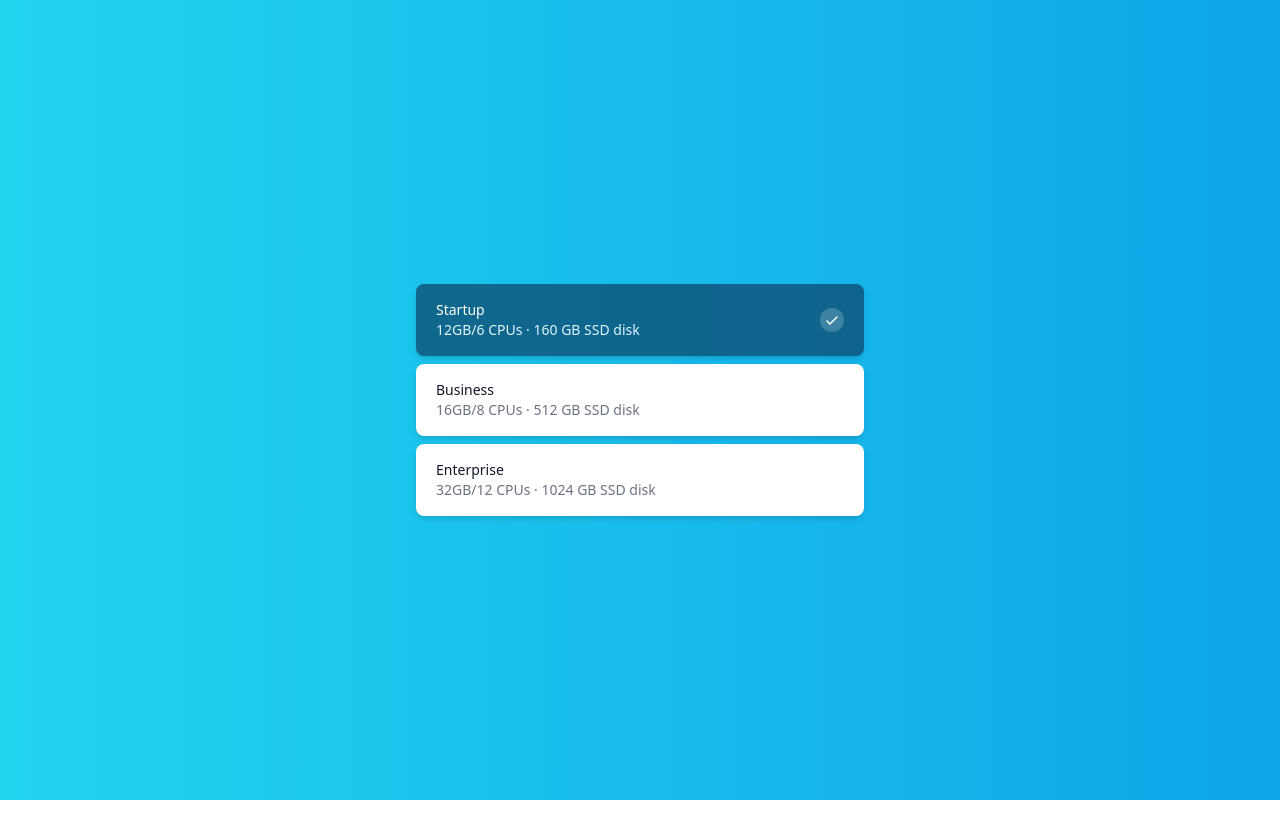
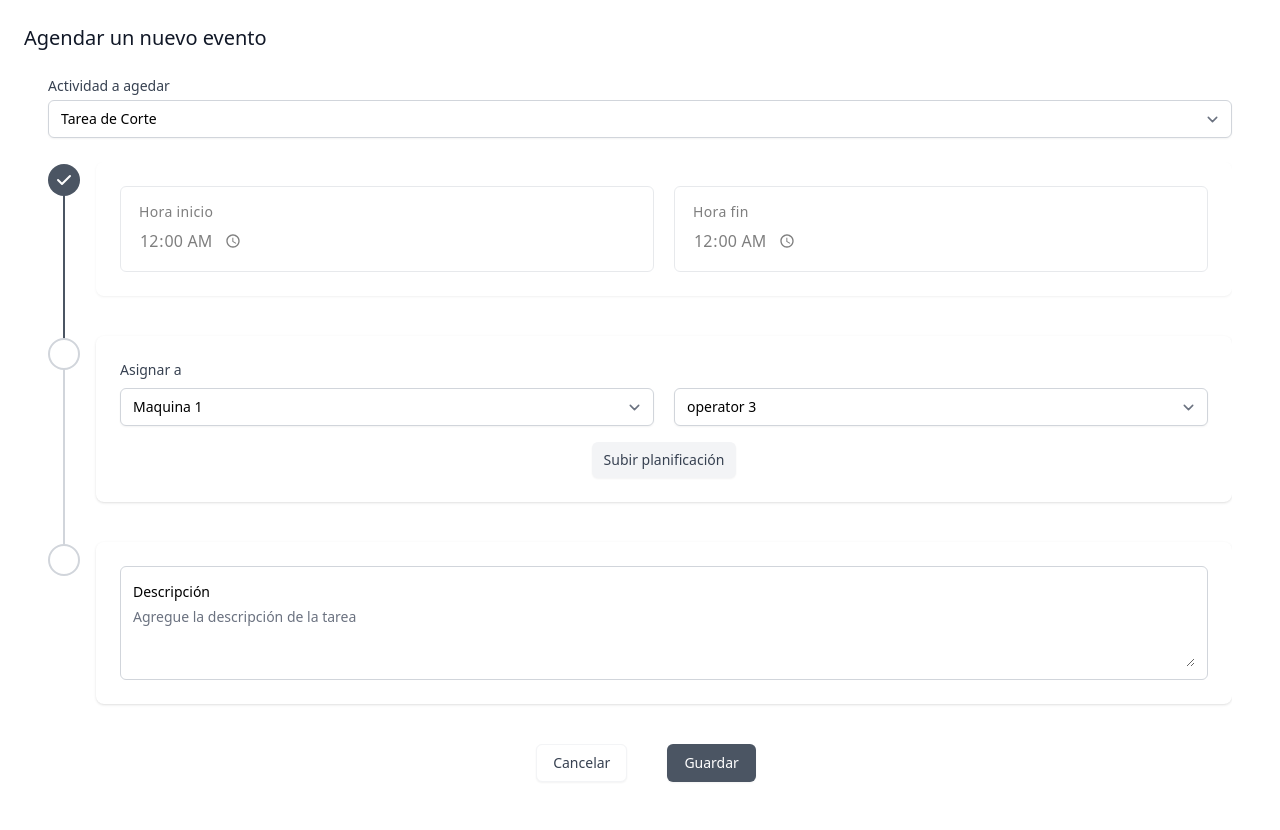
Before and after one commit to abimaell95/T1-CRONUS, a React (Create React App) app in the folder frontend/: page / in a window 1280 px wide. Before the commit the page ends 800 px from the top, so only its background shows below. Built offline with nearby package versions, Linux system fonts and the light colour scheme.

Commit message:
add: maintenance and repair event

```diff
--- a/frontend/src/index.js
+++ b/frontend/src/index.js
@@ -2,10 +2,11 @@ import React from 'react';
 import ReactDOM from 'react-dom/client';
 import './index.css';
 import App from './ui/components/App/App';
+import NewEvemtForm from './ui/components/NewEventForm'
 
 const root = ReactDOM.createRoot(document.getElementById('root'));
 root.render(
   <React.StrictMode>
-    <App />
+    <NewEvemtForm />
   </React.StrictMode>
 );
--- a/frontend/src/ui/components/NewEventForm/AssignTask/index.js
+++ b/frontend/src/ui/components/NewEventForm/AssignTask/index.js
@@ -1,6 +1,5 @@
 import { useState } from 'react';
 
-function AssignTask(){
 const machines = [
     {
         "id": 0,
@@ -29,6 +28,8 @@ function AssignTask(){
         "label": "operator 3"
     }
 ]
+
+function AssignTask(){
     const [operatorId, setOperatorId] = useState(2);
     const [machineId, setMachineId] = useState(0);
 
@@ -43,7 +44,6 @@ function AssignTask(){
                 <select
                     id="machines"
                     name="machines"
-                    autoComplete="machines-name"
                     value={machineId}
                     className="w-1/2 block w-full py-2 px-3 border border-gray-300 bg-white rounded-md shadow-sm focus:outline-none focus:ring-gray-500 focus:border-gray-500 sm:text-sm"
                     onChange={(e)=>setMachineId(e.target.value)}
@@ -54,7 +54,6 @@ function AssignTask(){
                 <select
                     id="operators"
                     name="operators"
-                    autoComplete="operators-name"
                     value={operatorId}
                     className="w-1/2 block w-full py-2 px-3 border border-gray-300 bg-white rounded-md shadow-sm focus:outline-none focus:ring-gray-500 focus:border-gray-500 sm:text-sm"
                     onChange={(e) => setOperatorId(e.target.value)}
--- a/frontend/src/ui/components/NewEventForm/Description/index.js
+++ b/frontend/src/ui/components/NewEventForm/Description/index.js
@@ -2,6 +2,7 @@ import { useState } from 'react';
 
 function Description(){
     const [description, setDescription] = useState("");
+
     return(
         <div className="shadow p-6 rounded-lg mb-4">
             <div className="rounded-md p-3 bg-white border border-gray-300">
--- a/frontend/src/ui/components/NewEventForm/Stepper/index.js
+++ b/frontend/src/ui/components/NewEventForm/Stepper/index.js
@@ -3,6 +3,8 @@ import { useState } from 'react';
 import AssignTask from '../AssignTask';
 import TimesInput from '../TimesInput';
 import Description from '../Description';
+import MaintenanceInput from '../MaintenanceInput';
+import Repair from '../Repair';
 
 import { CheckIcon } from '@heroicons/react/solid'
 
@@ -10,26 +12,31 @@ function classNames(...classes) {
   return classes.filter(Boolean).join(' ')
 }
 const steps_ = [
-  { name: 'Create account', description: 'Vitae sed mi luctus laoreet.', href: '#', status: 'complete', component: TimesInput},
-  { name: 'Business information', description: 'Penatibus eu quis ante.', href: '#', status: 'upcoming', component: AssignTask },
-  { name: 'Preview', description: 'Iusto et officia maiores porro ad non quas.', href: '#', status: 'upcoming', component: Description},
+  { name: 0, status: 'complete', component: TimesInput, type:'event'},
+  { name: 1, status: 'upcoming', component: AssignTask, type:'event' },
+  { name: 2, status: 'upcoming', component: MaintenanceInput, type:'maintenance'},
+  { name: 3, status: 'upcoming', component: Repair, type:'repair'},
+  { name: 4, status: 'upcoming', component: Description, type:'event'},
 ];
 
- function Stepper () {
+ function Stepper (props) {
+     const { eventType } = props;
      const [steps, setSteps] = useState(steps_);
+
   return (
     <nav aria-label="Progress">
       <ol role="list" className="overflow-hidden">
         {steps.map((step, stepIdx) => (
+          (step.type === eventType || step.type ==='event') &&
           <li key={step.name} className={classNames(stepIdx !== steps.length - 1 ? 'pb-10' : '', 'relative')} onClick={()=>{
             setSteps(
-              steps.map((s,sIdx)=>{
+              steps.map((_step,sIdx)=>{
                 if(sIdx<stepIdx)
-                  return {...s, status:'complete'}
-                else if(sIdx==stepIdx)
-                  return {...s, status:'current'}
+                  return {..._step, status:'complete'}
+                else if(sIdx === stepIdx)
+                  return {..._step, status:'current'}
                 else
-                  return {...s, status:'upcoming'}
+                  return {..._step, status:'upcoming'}
               })
             )
           }}>
--- a/frontend/src/ui/components/NewEventForm/index.js
+++ b/frontend/src/ui/components/NewEventForm/index.js
@@ -1,28 +1,49 @@
 import { useState } from 'react';
 import Stepper from './Stepper';
 
-function NewEventForm(){
-    const tasksTypes = [
+const eventTypes = [
     {
         "id": 0,
-            "label":"Tarea de Corte"
+        "label":"Tarea de Corte",
+        "type": 'task'
     },
     {
         "id":1,
-            "label": "Tarea de Abisagrado"
+        "label": "Tarea de Abisagrado",
+        "type": 'task'
     },
     {
         "id":2,
-            "label": "Tarea de Perforacion"
+        "label": "Tarea de Perforación",
+        "type": 'task'
+    },
+    {
+        "id":3,
+        "label": "Mantenimiento",
+        "type": 'maintenance'
+    },
+    {
+        "id":4,
+        "label": "Reparación",
+        "type": 'repair'
     }
 ];
 
+function getEventType(id){
+    for(let i=0; i<eventTypes.length; i++){
+        if(eventTypes[i].id == id)
+            return eventTypes[i].type
 
-    const [typeTaskId, setTypeTaskId] = useState(0);
+    }
+}
+
+function NewEventForm(){
+    const [eventTypeId, seteventTypeId] = useState(0);
+
     return(
         <div className="px-4 py-5 bg-white space-y-6 sm:p-6">
             <fieldset>
-            <legend className="text-base font-medium text-gray-900 text-xl">Agendar nueva tarea</legend>
+            <legend className="text-base font-medium text-gray-900 text-xl">Agendar un nuevo evento</legend>
             <form action="#" method="POST">
                 <div className="px-4 py-5 bg-white space-y-6 sm:p-6">
                     <div>
@@ -33,14 +54,14 @@ function NewEventForm(){
                             id="taskTypes"
                             name="taskTypes"
                             autoComplete="taskTypes-name"
-                            value={typeTaskId}
-                            onChange={(e)=>setTypeTaskId(e.target.value)}
+                            value={eventTypeId}
+                            onChange={ (e) => seteventTypeId(e.target.value) }
                             className="mt-1 block w-full py-2 px-3 border border-gray-300 bg-white rounded-md shadow-sm focus:outline-none focus:ring-gray-500 focus:border-gray-500 sm:text-sm"
                         >
-                            {tasksTypes.map((taskType) => <option key={taskType.id} value={taskType.id}>{taskType.label}</option>)}
+                            {eventTypes.map((taskType) => <option key={taskType.id} value={taskType.id}>{taskType.label}</option>)}
                         </select>
                     </div>
-                    <Stepper className="mb-4"></Stepper>
+                    <Stepper eventType={getEventType(eventTypeId)} className="mb-4"></Stepper>
                     <div className="flex items-center justify-center space-x-10">
                         <span className="hidden sm:block ml-3">
                         <button
@@ -62,8 +83,6 @@ function NewEventForm(){
                     </div>
                 </div>
             </form>
-
-
         </fieldset>
     </div>
 
```
Lines whose indentation alone changed are shown as unchanged.
